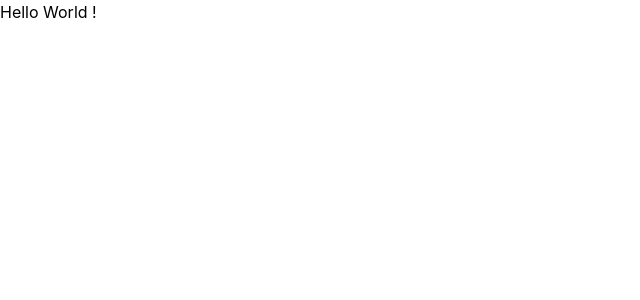
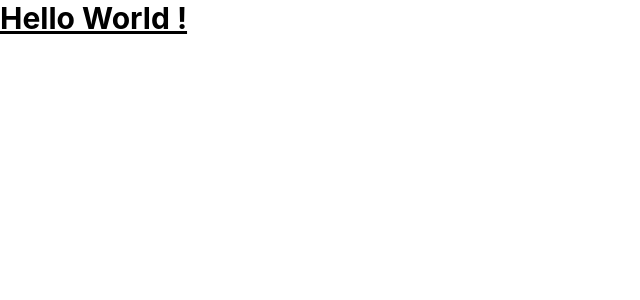
Before and after one commit to SauravPandey56/QuizApplication, a React app in the folder frontend/: page / in a window 1280 px wide. Shown: the top 300 px of the page, without its empty margins (0-640 px from the left). Built offline with nearby package versions, Linux system fonts and the light colour scheme; the HTML template or start-up script is replaced by a standard one.

Commit message:
tailwind css install successfully

```diff
--- a/frontend/src/App.jsx
+++ b/frontend/src/App.jsx
@@ -1,13 +1,12 @@
-import React from "react";
+import React from 'react'
 
 const App = () =>{
     return(
         <div>
-            <h1 classNamem ="text-3xl font-bold underline" >
+            <h1 className ="text-3xl font-bold underline" >
                 Hello World !
             </h1>
         </div>
     )
 }
-
 export default App
```
